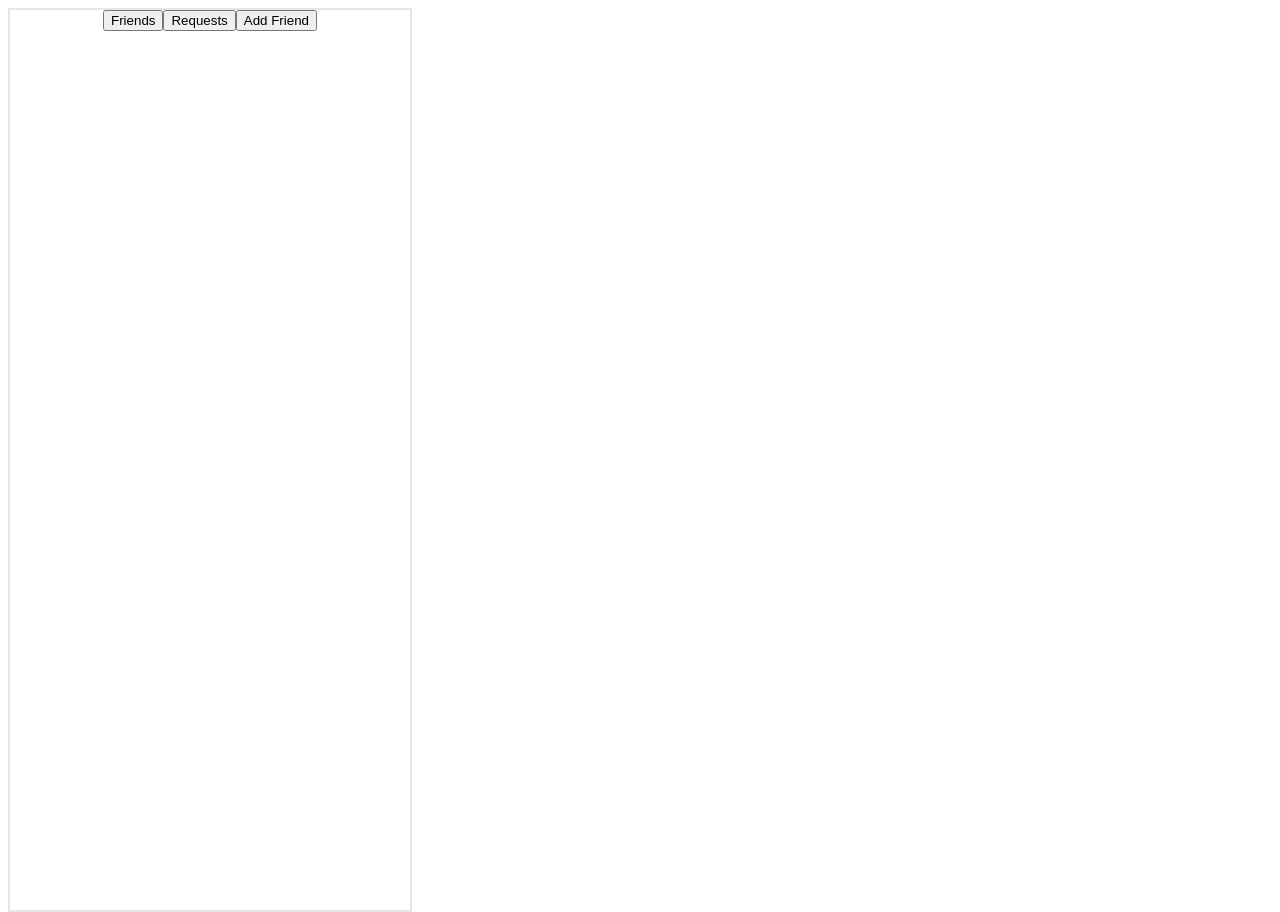
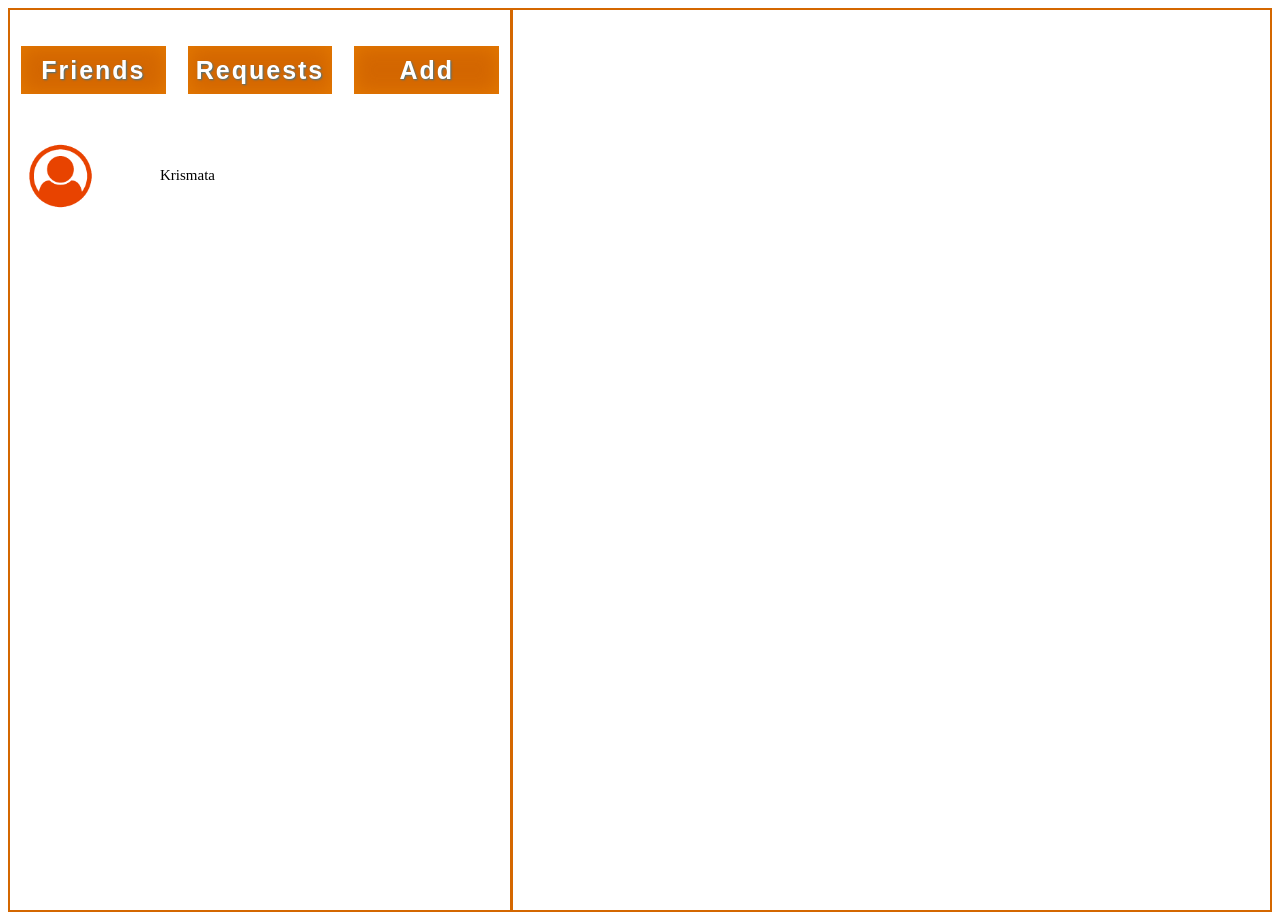
Before and after one commit to Asparuhov/Message-App, a React (Create React App) app in the folder client/: page / in a window 1280 px wide. Built offline with nearby package versions, Linux system fonts and the light colour scheme.

Commit message:
Working on the friends system

```diff
--- a/client/src/App.js
+++ b/client/src/App.js
@@ -1,12 +1,11 @@
-import React from 'react';
-import classes from './App.module.css';
-import NavigationPanel from './containers/NavigationPanel/NavigationPanel';
+import React from "react";
+import Main from './containers/Main/Main';
 const App = (props) => {
   return (
-    <div className={classes.main}>
-       <NavigationPanel />
+    <div>
+      <Main />
     </div>
   );
-}
+};
 
 export default App;
--- a/client/src/App.module.css
+++ /dev/null
@@ -1,6 +0,0 @@
-.main {
-  background-color: white;
-  height: 98vh;
-  width: 100%;
-  display: flex;
-}
--- /dev/null
+++ b/client/src/components/UserLayout/UserLayout.js
@@ -0,0 +1,10 @@
+import React from "react";
+import classes from "./UserLayout.module.css";
+export default function UserLayout(props) {
+  return (
+    <div className={classes.user}>
+      <img src={props.image} alt="default" />
+      <p>{props.username}</p>
+    </div>
+  );
+}
--- /dev/null
+++ b/client/src/components/UserLayout/UserLayout.module.css
@@ -0,0 +1,16 @@
+.user {
+  display: flex;
+  align-items: center;
+  width: 100%;
+  height: 100px;
+  margin-top: 50px;
+}
+.user img {
+  width: 100px;
+
+}
+.user p {
+  margin-left: 50px;
+  color: black;
+  font-size: 15px;
+}
--- /dev/null
+++ b/client/src/containers/ChatPanel/ChatPanel.js
@@ -0,0 +1,9 @@
+import React from "react";
+import classes from './ChatPanel.module.css';
+const ChatPanel = (props) => {
+  return (
+  <div className={classes.chat}>
+
+  </div>);
+};
+export default ChatPanel;
--- /dev/null
+++ b/client/src/containers/ChatPanel/ChatPanel.module.css
@@ -0,0 +1,7 @@
+.chat {
+  background-color: white;
+  width: 1000px;
+  height: 900px;
+  border: 2px solid rgb(212, 103, 0);
+  margin-left: -1px;
+}
--- /dev/null
+++ b/client/src/containers/Main/Main.js
@@ -0,0 +1,14 @@
+import React from "react";
+import classes from "./Main.module.css";
+import NavigationPanel from "../NavigationPanel/NavigationPanel";
+import ChatPanel from "../ChatPanel/ChatPanel";
+const Main = (props) => {
+  return (
+    <div className={classes.main}>
+      <NavigationPanel />
+      <ChatPanel />
+    </div>
+  );
+};
+
+export default Main;
--- /dev/null
+++ b/client/src/containers/Main/Main.module.css
@@ -0,0 +1,6 @@
+.main {
+    background-color: white;
+    height: 98vh;
+    width: 100%;
+    display: flex;
+  }
--- a/client/src/containers/NavigationPanel/NavigationPanel.js
+++ b/client/src/containers/NavigationPanel/NavigationPanel.js
@@ -1,14 +1,26 @@
-import React, {useState} from 'react'
-import classes from './NavigationPanel.module.css';
+import React, { useState } from "react";
+import UserLayout from "../../components/UserLayout/UserLayout";
+import classes from "./NavigationPanel.module.css";
+import userLogo from "../../assets/user.png";
+import { connect } from "react-redux";
 const NavigationPanel = (props) => {
-    return (
-        <div className={classes.navigation}>
-            <div className={classes.buttons}>
-                <button type='button'>Friends</button>
-                <button type='button'>Requests</button>
-                <button type='button'>Add Friend</button>
-            </div>
-        </div>
-    )
-}
-export default NavigationPanel;
+  return (
+    <div className={classes.navigation}>
+      <div className={classes.buttons}>
+        <button type="button">Friends</button>
+        <button type="button">Requests</button>
+        <button type="button">Add</button>
+      </div>
+      <div className={classes.friends}>
+        <UserLayout image={userLogo} username={props.user.username} />
+      </div>
+    </div>
+  );
+};
+
+const mapStateToProps = (state) => {
+  return {
+    user: state.currentUser,
+  };
+};
+export default connect(mapStateToProps)(NavigationPanel);
--- a/client/src/containers/NavigationPanel/NavigationPanel.module.css
+++ b/client/src/containers/NavigationPanel/NavigationPanel.module.css
@@ -1,12 +1,56 @@
-.buttons{
-    display: flex;
-    justify-content: center;
-    align-items: center;
+.buttons {
+  display: flex;
+  justify-content: center;
+  align-items: center;
 }
 
-.navigation{
-    background-color: white;
-    width: 400px;
-    height: 900px;
-    border: 2px solid #e4e6eb;
+.navigation {
+  background-color: white;
+  width: 500px;
+  height: 900px;
+  border: 2px solid rgb(212, 103, 0);
 }
+.friends{
+  display:flex;
+  flex-direction: column;
+  justify-content: center;
+  align-items: center;
+}
+.buttons button {
+  font-size: 25px;
+  width: 170px;
+  height: 50px;
+  margin: 10px;
+  top: 25px;
+  display: block;
+  line-height: 40px;
+  font-family: sans-serif;
+  text-decoration: none;
+  font-weight: bolder;
+  border: 2px solid #333;
+  letter-spacing: 2px;
+  text-align: center;
+  position: relative;
+  transition: all 0.35s;
+  margin-top: 10px;
+  margin-bottom: 5px;
+  border: 1px solid;
+  box-shadow: inset 0 0 20px rgba(248, 142, 2, 0.5),
+    0 0 20px rgba(255, 255, 255, 0.2);
+  outline-color: rgba(255, 255, 255, 0);
+  outline-offset: 15px;
+  text-shadow: 1px 1px 2px #427388;
+  background-color: rgb(212, 103, 0);
+  color: white;
+}
+.buttons button:hover {
+  border: 1px solid;
+  box-shadow: inset 0 0 20px 0 0 20px rgba(255, 255, 255, 0.2);
+  outline-color: rgba(255, 255, 255, 0);
+  outline-offset: 15px;
+  text-shadow: 1px 1px 2px #427388;
+  background-color: rgb(196, 152, 58);
+  color: white;
+  font-size: 25px;
+  cursor: pointer;
+}
--- a/client/src/index.js
+++ b/client/src/index.js
@@ -1,5 +1,13 @@
 import React from "react";
 import ReactDOM from "react-dom";
 import App from "./App";
-
-ReactDOM.render(<App />, document.getElementById("root"));
+import { createStore } from "redux";
+import { Provider } from "react-redux";
+import reducer from "./reducer";
+const store = createStore(reducer, window.__REDUX_DEVTOOLS_EXTENSION__ && window.__REDUX_DEVTOOLS_EXTENSION__());
+ReactDOM.render(
+  <Provider store={store}>
+    <App />
+  </Provider>,
+  document.getElementById("root")
+);
--- /dev/null
+++ b/client/src/reducer.js
@@ -0,0 +1,15 @@
+let initialState = {
+  currentUser: {
+    id: "2323",
+    username: "Krismata",
+  },
+};
+
+const reducer = (state = initialState, action) => {
+  switch (action.type) {
+    default:
+      return state;
+  }
+};
+
+export default reducer;
```
Also changed, not shown: client/src/assets/user.png (added).
